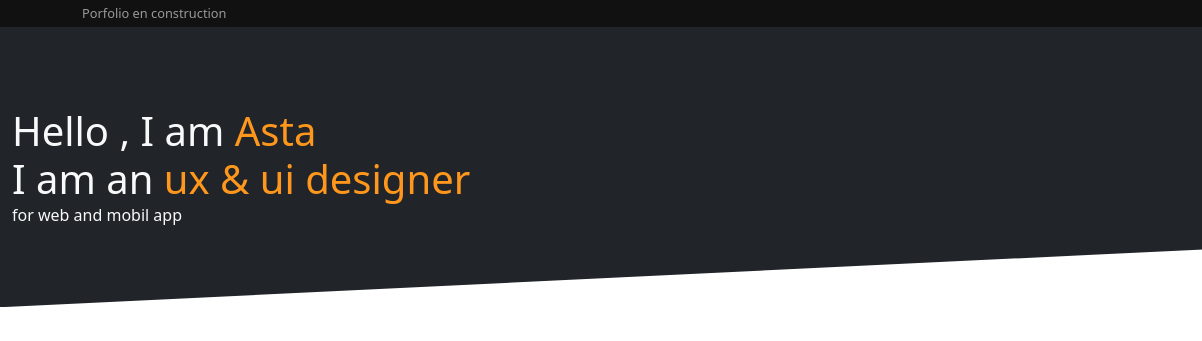
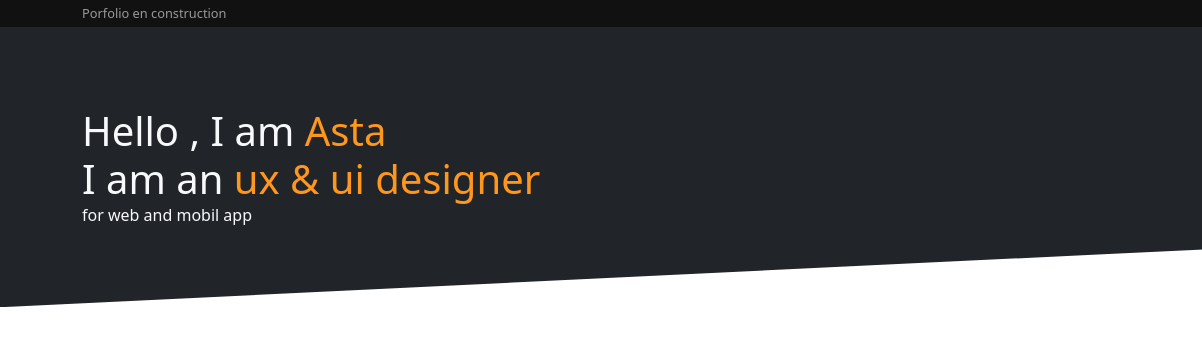
Before and after one commit to Asta007/Asta007.github.io, a plain HTML site: page index.html in a window 1280 px wide. Shown: the top 341 px of the page, 0-1202 px from the left. Drawn offline with Linux system fonts and the light colour scheme.

Commit message:
Title padding et line break reajusted

```diff
--- a/index.html
+++ b/index.html
@@ -18,10 +18,10 @@
             <p class="container pt-1 pb-1"> Porfolio en construction </p>
         </div>
         <div class="hero-banner pt-3 pb-3">
-            <div class="container pt-5 pb-5 ms-0 col-10">
+            <div class="container pt-5 pb-5">
 
                 <h1 class="m-0"> Hello , I am <span class="txt-accent"> Asta </span> </h1>
-                <h1 class="m-0"> I am an <span class="txt-accent"> ux & ui designer </span> </h1>
+                <h1 class="m-0 col-10"> I am an <span class="txt-accent"> ux & ui designer </span> </h1>
                 <p class="subtitle"> for web and mobil app </p>
 
                 <div class="contact-link">
```
